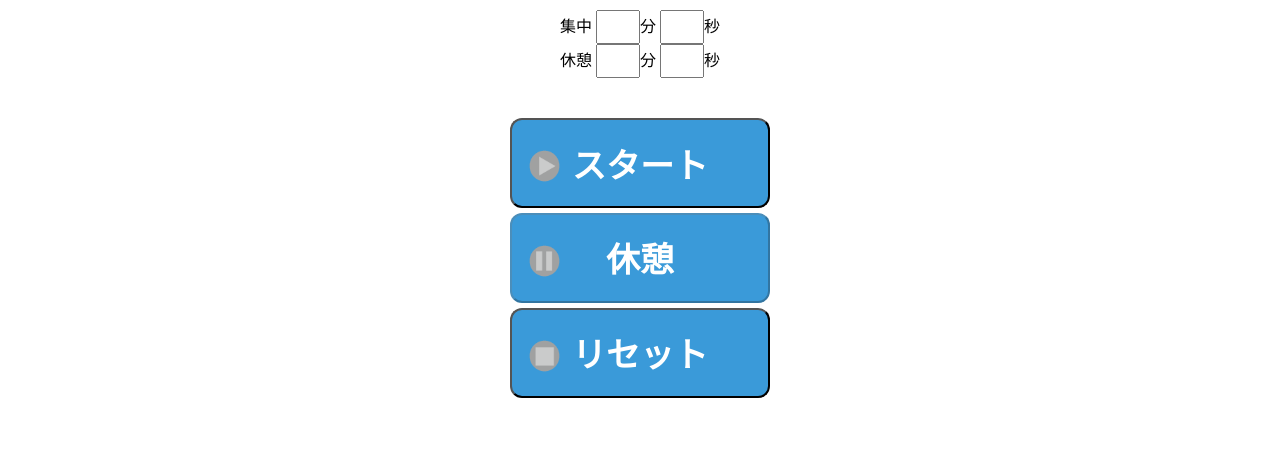
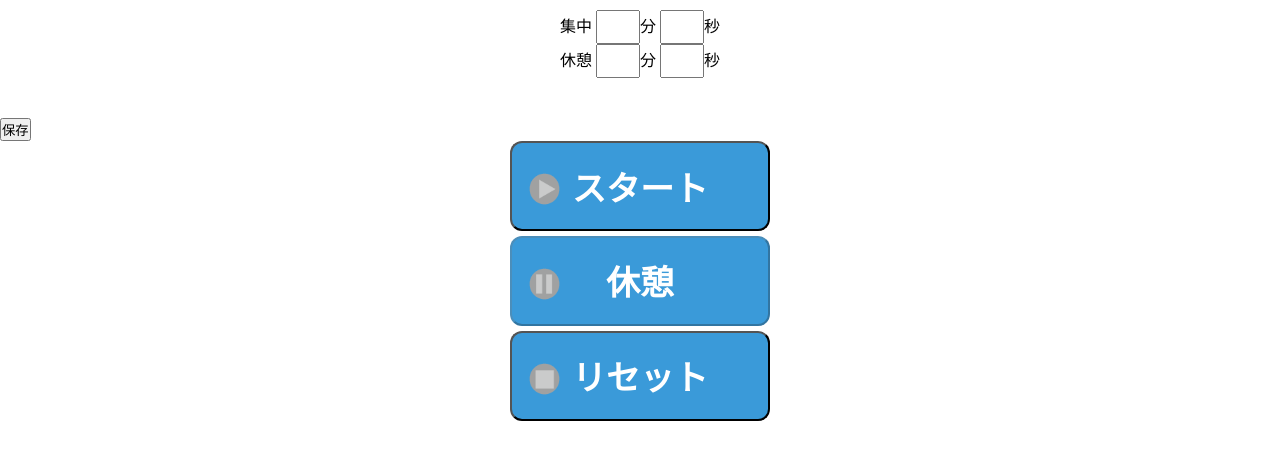
Before and after one commit to haplus-stu/Timer, a website: page index.pug in a window 1280 px wide. Shown: the part 250-710 px from the top of the page. Drawn offline with nearby package versions, Linux system fonts and the light colour scheme; files that its build step writes are made by us from their sources.

Commit message:
first commit

```diff
--- a/index.js
+++ b/index.js
@@ -148,3 +148,23 @@ function force_reSet() {
     audio_elm.currentTime = 0;
   }
 }
+
+//値の取得とJSON文字列への変換まで完了
+
+function save_pattern(){
+	min = parseInt(need_timer_value(0))*60;
+	sec = parseInt(need_timer_value(1));
+	console.log(min);
+	console.log(sec);
+	let time_pattern= {
+       work_min: parseInt(need_timer_value(0))*60,
+       work_sec: parseInt(need_timer_value(1)),
+       break_min: parseInt(need_timer_value(2))*60,
+       break_sec: parseInt(need_timer_value(3)),
+	};
+
+	let obj = JSON.stringify(time_pattern);
+
+
+	console.log(time_pattern);
+}
--- a/index.pug
+++ b/index.pug
@@ -29,6 +29,7 @@ html(lang="ja")
       input(type="number" min=0 value="")
       |秒
 
+    button(id='save_pattern' onclick='save_pattern()') 保存
 
 
 
```
Also changed, not shown: index.html.
